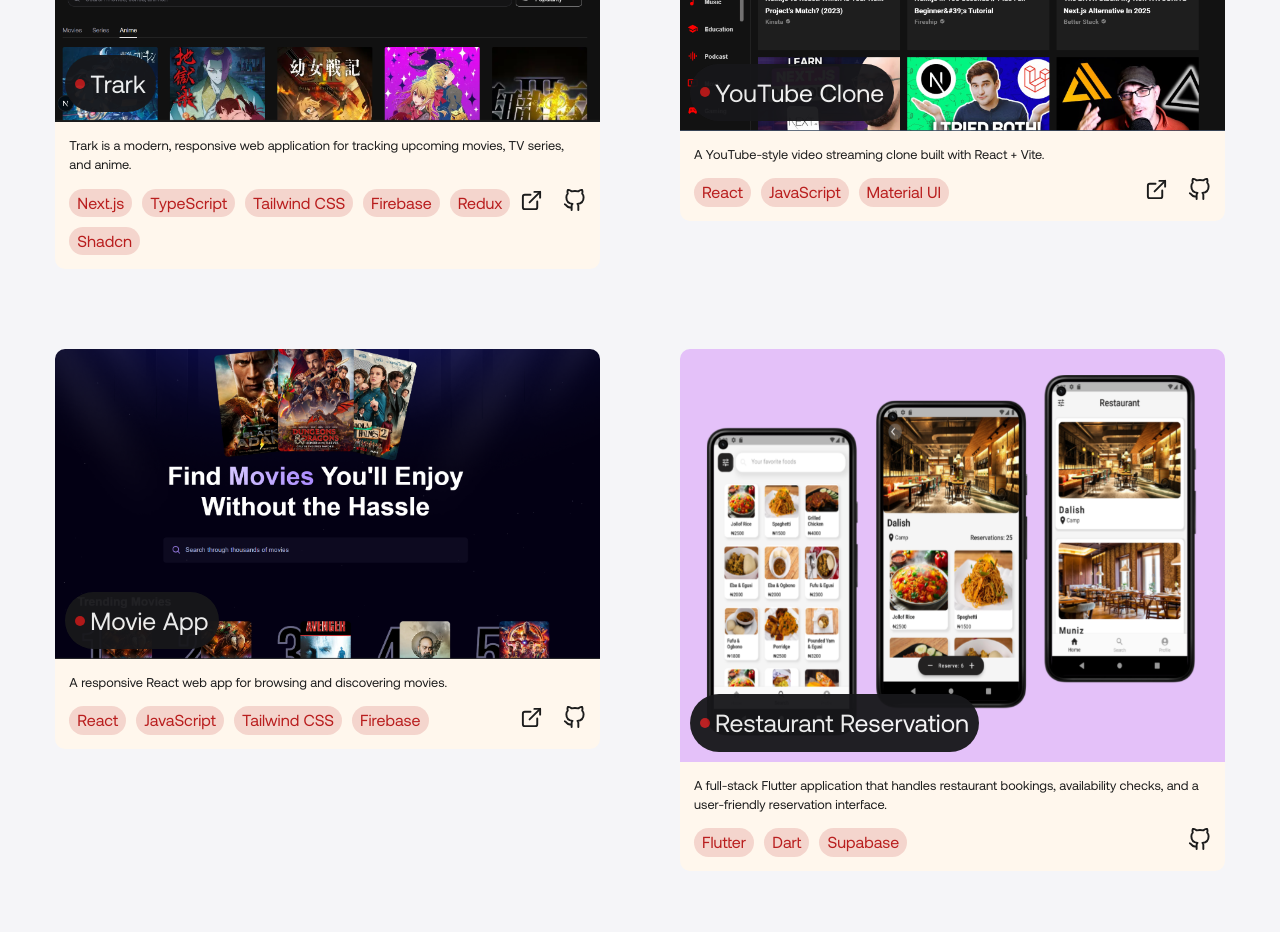
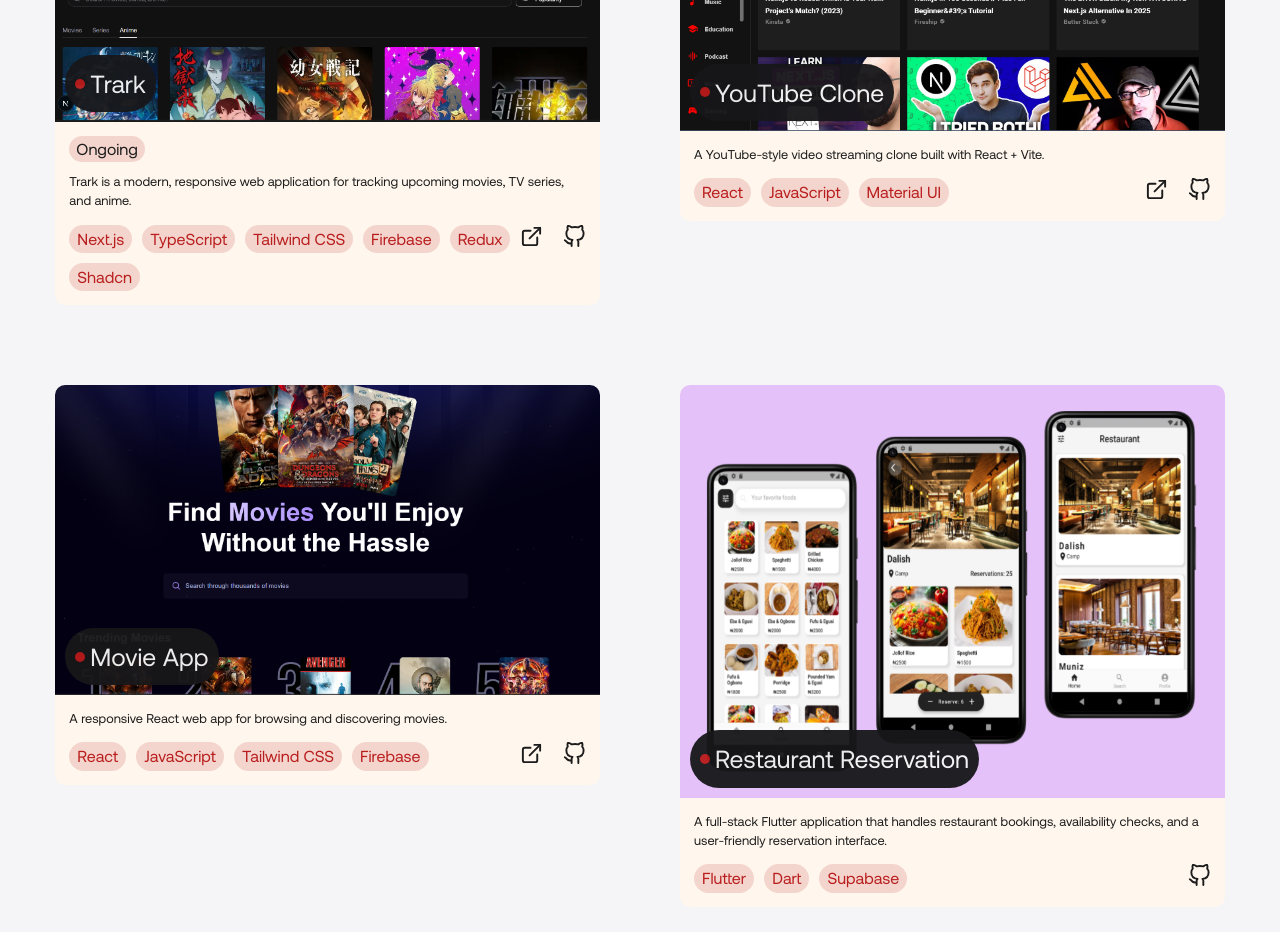
Before and after one commit to msamichael/micky, a React (Vite) app: page / in a window 1280 px wide. Shown: the part 1140-2072 px from the top of the page. Built offline with nearby package versions, Linux system fonts and the light colour scheme.

Commit message:
add ongoing card to ongoing project

```diff
--- a/src/components/ProjectCard.jsx
+++ b/src/components/ProjectCard.jsx
@@ -8,6 +8,7 @@ const ProjectCard = ({
   projectGithub,
   projectDesc,
   toolList,
+  ongoing
 }) => {
   return (
     <div className="project-card">
@@ -18,6 +19,7 @@ const ProjectCard = ({
         </div>
       </div>
       <div className="project-details">
+        {ongoing && <div className="ongoing"><p >Ongoing</p> </div>}
         <p className="description">
           {projectDesc}        </p>
 
--- a/src/index.css
+++ b/src/index.css
@@ -319,6 +319,16 @@ i {
   flex-direction: column;
 }
 
+.project-details .ongoing {
+  background-color: #b91c1c27;
+  color: #1a1a1a;
+  width: fit-content;
+  padding: 1px 7px;
+  border-radius: 50px;
+  margin-bottom: 10px;
+  user-select: none;
+}
+
 .project-details .description {
   font-size: 0.8rem;
   margin-bottom: 14px;
--- a/src/sections/Projects.jsx
+++ b/src/sections/Projects.jsx
@@ -20,6 +20,7 @@ const Projects = () => {
           projectGithub={"https://github.com/msamichael/trark"}
           projectDesc={'Trark is a modern, responsive web application for tracking upcoming movies, TV series, and anime.'}
           toolList={['Next.js', 'TypeScript', 'Tailwind CSS', 'Firebase', 'Redux', 'Shadcn']}
+          ongoing={true}
           />
         <ProjectCard
           projectName={"YouTube Clone"}
@@ -28,6 +29,7 @@ const Projects = () => {
           projectGithub={"https://github.com/msamichael/mytube"}
           projectDesc={'A YouTube-style video streaming clone built with React + Vite.'}
           toolList={['React','JavaScript', 'Material UI']}
+          ongoing={false}
           />
         <ProjectCard
           projectName={"Movie App"}
```
